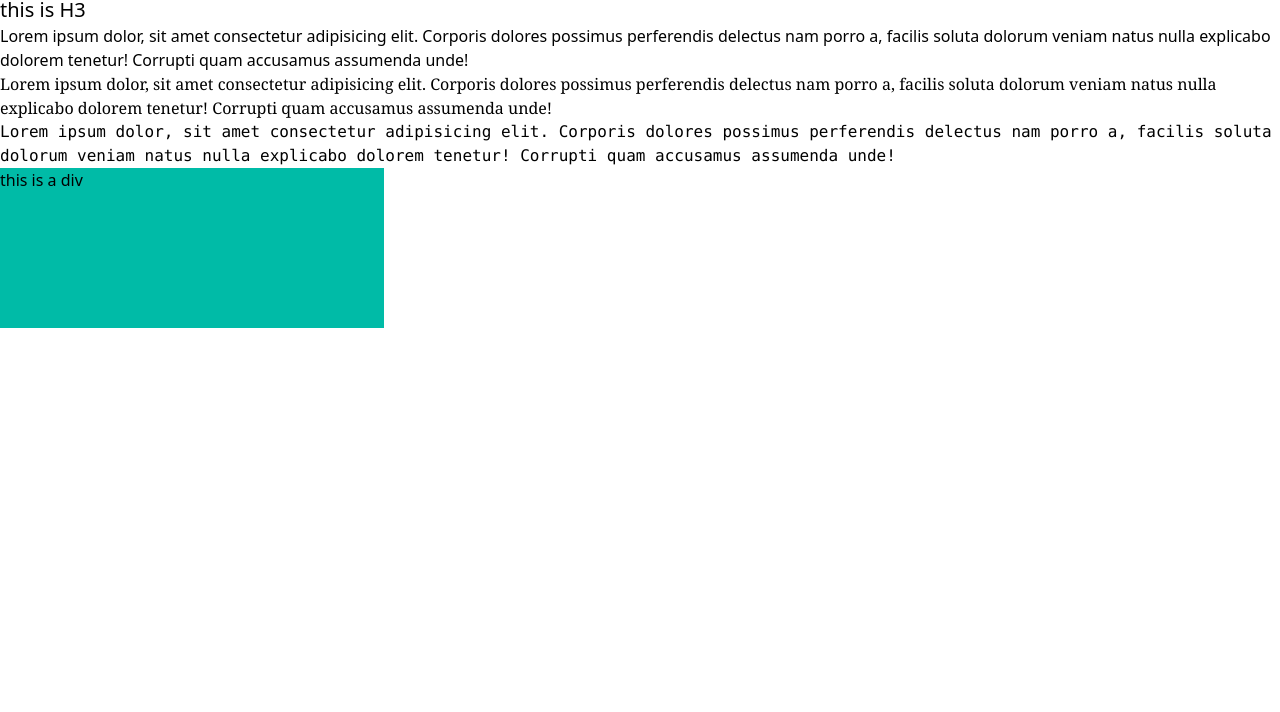
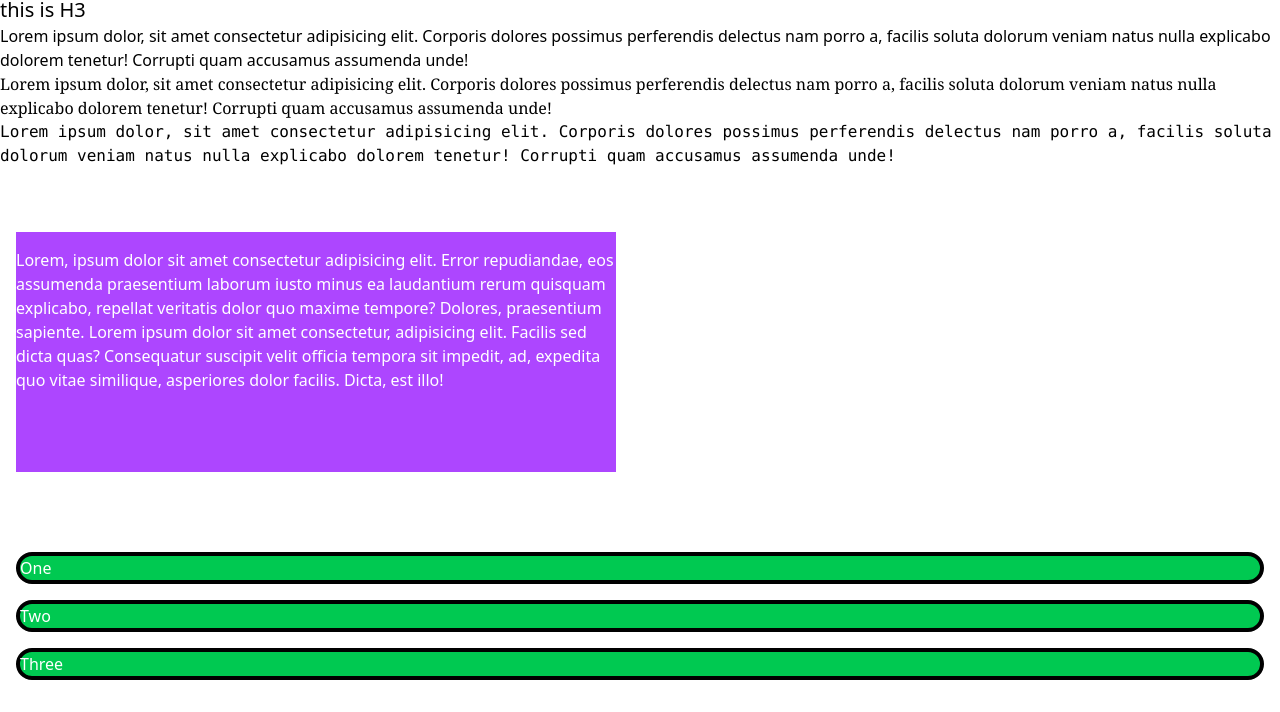
Before and after one commit to siddhi1012/TailwindCSS, a plain HTML site: page index.html in a window 1280 px wide. Shown: the part 88-800 px from the top of the page. Drawn offline with nearby package versions, Linux system fonts and the light colour scheme.

Commit message:
Updated files

```diff
--- a/index.html
+++ b/index.html
@@ -12,7 +12,18 @@
     <p class="font-sans">Lorem ipsum dolor, sit amet consectetur adipisicing elit. Corporis dolores possimus perferendis delectus nam porro a, facilis soluta dolorum veniam natus nulla explicabo dolorem tenetur! Corrupti quam accusamus assumenda unde!</p>
     <p class="font-serif">Lorem ipsum dolor, sit amet consectetur adipisicing elit. Corporis dolores possimus perferendis delectus nam porro a, facilis soluta dolorum veniam natus nulla explicabo dolorem tenetur! Corrupti quam accusamus assumenda unde!</p>
     <p class="font-mono">Lorem ipsum dolor, sit amet consectetur adipisicing elit. Corporis dolores possimus perferendis delectus nam porro a, facilis soluta dolorum veniam natus nulla explicabo dolorem tenetur! Corrupti quam accusamus assumenda unde!</p>
-    <div class="bg-teal-500 w-96 h-40">this is a div</div>
+    <br><br>
+    <div class="bg-purple-500 w-150 h-60 text-white m-4 pt-4">
+      Lorem, ipsum dolor sit amet consectetur adipisicing elit. Error repudiandae, eos assumenda praesentium laborum iusto minus ea laudantium rerum quisquam explicabo, repellat veritatis dolor quo maxime tempore? Dolores, praesentium sapiente.
+      Lorem ipsum dolor sit amet consectetur, adipisicing elit. Facilis sed dicta quas? Consequatur suscipit velit officia tempora sit impedit, ad, expedita quo vitae similique, asperiores dolor facilis. Dicta, est illo!
+    </div>
+    <br><br>
+    <div>
+      <div class="bg-green-500 text-white m-4 border-4 border-black rounded-2xl">One</div>
+      <div class="bg-green-500 text-white m-4 border-4 border-black rounded-2xl">Two</div>
+      <div class="bg-green-500 text-white m-4 border-4 border-black rounded-2xl">Three</div>
+    </div>
+
 
     <script src="https://cdn.jsdelivr.net/npm/@tailwindcss/browser@4"></script>
   </head>
```
Also changed, not shown: project.html (added).
